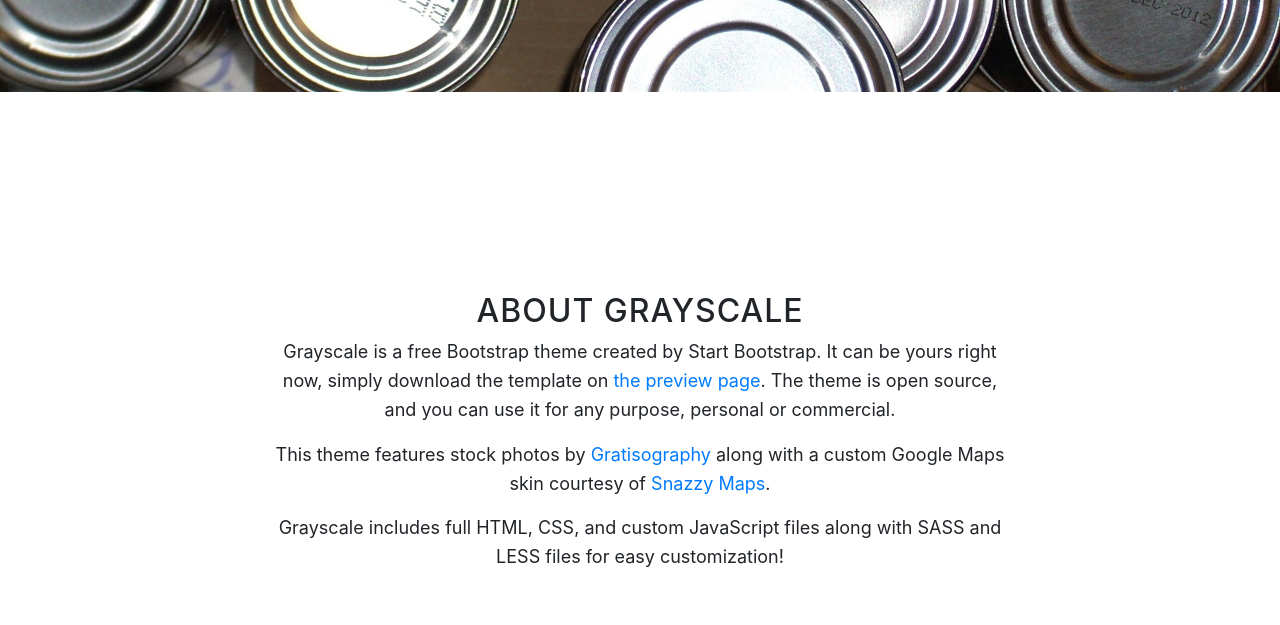
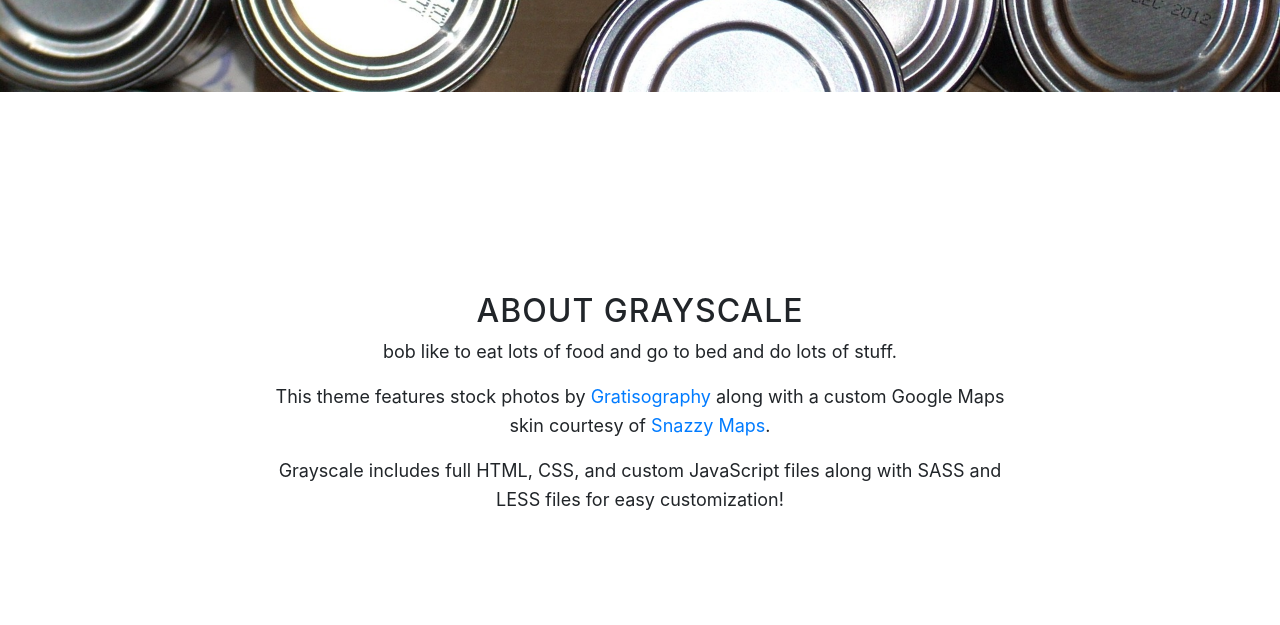
Before and after one commit to Around-The-World/Around-The-World, a website with bundled scripts: page index.html in a window 1280 px wide. Shown: the part 708-1333 px from the top of the page. Built offline with nearby package versions, Linux system fonts and the light colour scheme.

Commit message:
Update index.html

```diff
--- a/index.html
+++ b/index.html
@@ -56,7 +56,6 @@
           <div class="row">
             <div class="col-lg-8 mx-auto">
               <h1 class="brand-heading">Around The World Canned Food Drive</h1>
-              <p class="intro-text">I really think that I should have access to the information</p>
               <a href="#about" class="btn btn-circle js-scroll-trigger">
                 <i class="fa fa-angle-double-down animated"></i>
               </a>
@@ -72,8 +71,7 @@
         <div class="row">
           <div class="col-lg-8 mx-auto">
             <h2>About Grayscale</h2>
-            <p>Grayscale is a free Bootstrap theme created by Start Bootstrap. It can be yours right now, simply download the template on
-              <a href="http://startbootstrap.com/template-overviews/grayscale/">the preview page</a>. The theme is open source, and you can use it for any purpose, personal or commercial.</p>
+            <p>bob like to eat lots of food and go to bed and do lots of stuff.</p>
             <p>This theme features stock photos by
               <a href="http://gratisography.com/">Gratisography</a>
               along with a custom Google Maps skin courtesy of
```
